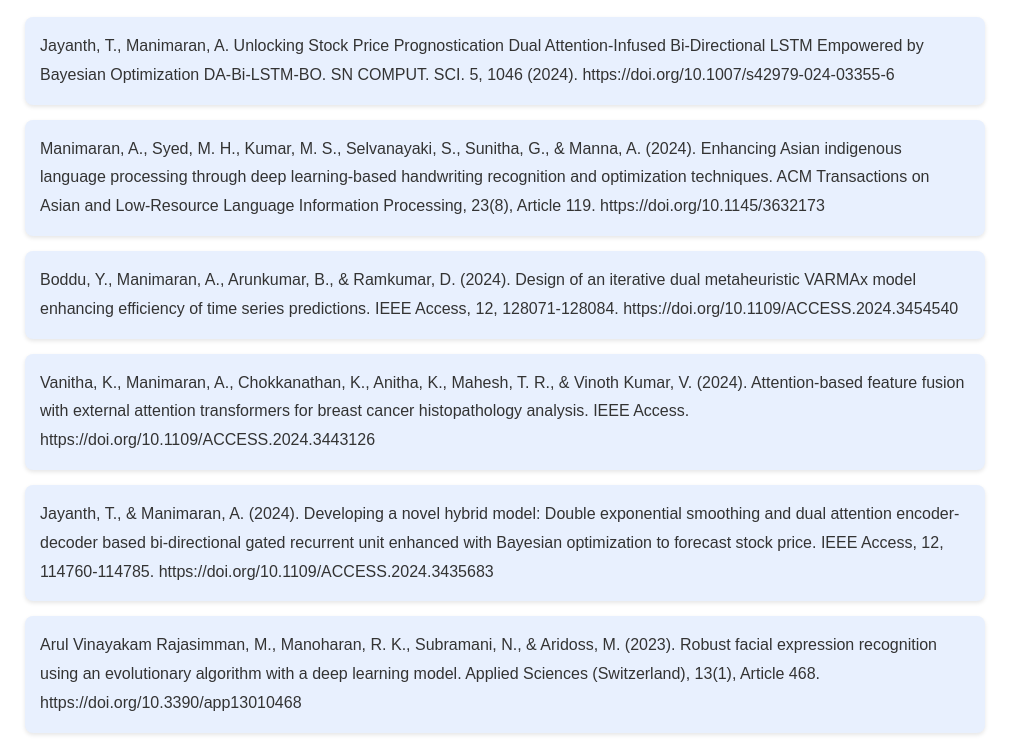
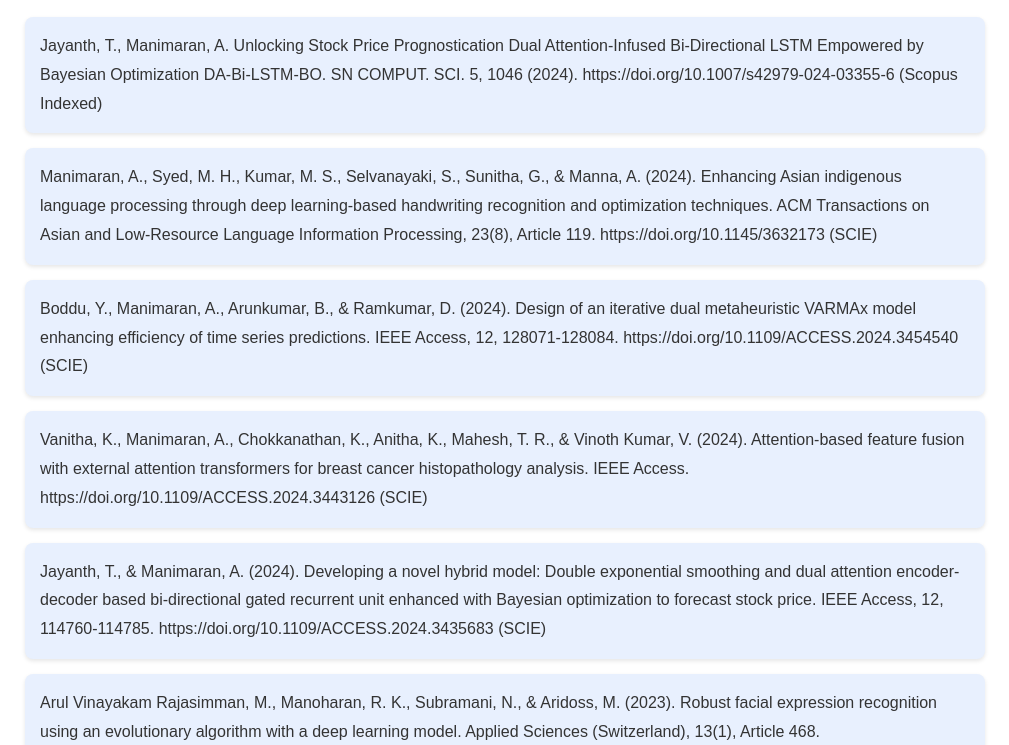
Before and after one commit to maranlive/my-website, a plain HTML site: page journal.html in a window 1280 px wide. Shown: the part 357-1102 px from the top of the page, without its empty margins (135-1144 px from the left). Drawn offline with Linux system fonts and the light colour scheme.

Commit message:
Update journal.html

```diff
--- a/journal.html
+++ b/journal.html
@@ -28,12 +28,12 @@
         <section class="card">
             <h2>Journal Publications</h2>
             <ul>
-                <li style='margin-bottom: 15px;'>Jayanth, T., Manimaran, A. Unlocking Stock Price Prognostication Dual Attention-Infused Bi-Directional LSTM Empowered by Bayesian Optimization DA-Bi-LSTM-BO. SN COMPUT. SCI. 5, 1046 (2024). https://doi.org/10.1007/s42979-024-03355-6</li>
-<li style='margin-bottom: 15px;'>Manimaran, A., Syed, M. H., Kumar, M. S., Selvanayaki, S., Sunitha, G., & Manna, A. (2024). Enhancing Asian indigenous language processing through deep learning-based handwriting recognition and optimization techniques. ACM Transactions on Asian and Low-Resource Language Information Processing, 23(8), Article 119. https://doi.org/10.1145/3632173</li>
-<li style='margin-bottom: 15px;'>Boddu, Y., Manimaran, A., Arunkumar, B., & Ramkumar, D. (2024). Design of an iterative dual metaheuristic VARMAx model enhancing efficiency of time series predictions. IEEE Access, 12, 128071-128084. https://doi.org/10.1109/ACCESS.2024.3454540</li>
-<li style='margin-bottom: 15px;'>Vanitha, K., Manimaran, A., Chokkanathan, K., Anitha, K., Mahesh, T. R., & Vinoth Kumar, V. (2024). Attention-based feature fusion with external attention transformers for breast cancer histopathology analysis. IEEE Access. https://doi.org/10.1109/ACCESS.2024.3443126</li>
-<li style='margin-bottom: 15px;'>Jayanth, T., & Manimaran, A. (2024). Developing a novel hybrid model: Double exponential smoothing and dual attention encoder-decoder based bi-directional gated recurrent unit enhanced with Bayesian optimization to forecast stock price. IEEE Access, 12, 114760-114785. https://doi.org/10.1109/ACCESS.2024.3435683</li>
-<li style='margin-bottom: 15px;'>Arul Vinayakam Rajasimman, M., Manoharan, R. K., Subramani, N., & Aridoss, M. (2023). Robust facial expression recognition using an evolutionary algorithm with a deep learning model. Applied Sciences (Switzerland), 13(1), Article 468. https://doi.org/10.3390/app13010468</li>
+                <li style='margin-bottom: 15px;'>Jayanth, T., Manimaran, A. Unlocking Stock Price Prognostication Dual Attention-Infused Bi-Directional LSTM Empowered by Bayesian Optimization DA-Bi-LSTM-BO. SN COMPUT. SCI. 5, 1046 (2024). https://doi.org/10.1007/s42979-024-03355-6 (Scopus Indexed) </li>
+<li style='margin-bottom: 15px;'>Manimaran, A., Syed, M. H., Kumar, M. S., Selvanayaki, S., Sunitha, G., & Manna, A. (2024). Enhancing Asian indigenous language processing through deep learning-based handwriting recognition and optimization techniques. ACM Transactions on Asian and Low-Resource Language Information Processing, 23(8), Article 119. https://doi.org/10.1145/3632173 (SCIE) </li>
+<li style='margin-bottom: 15px;'>Boddu, Y., Manimaran, A., Arunkumar, B., & Ramkumar, D. (2024). Design of an iterative dual metaheuristic VARMAx model enhancing efficiency of time series predictions. IEEE Access, 12, 128071-128084. https://doi.org/10.1109/ACCESS.2024.3454540 (SCIE) </li>
+<li style='margin-bottom: 15px;'>Vanitha, K., Manimaran, A., Chokkanathan, K., Anitha, K., Mahesh, T. R., & Vinoth Kumar, V. (2024). Attention-based feature fusion with external attention transformers for breast cancer histopathology analysis. IEEE Access. https://doi.org/10.1109/ACCESS.2024.3443126 (SCIE) </li>
+<li style='margin-bottom: 15px;'>Jayanth, T., & Manimaran, A. (2024). Developing a novel hybrid model: Double exponential smoothing and dual attention encoder-decoder based bi-directional gated recurrent unit enhanced with Bayesian optimization to forecast stock price. IEEE Access, 12, 114760-114785. https://doi.org/10.1109/ACCESS.2024.3435683 (SCIE) </li>
+<li style='margin-bottom: 15px;'>Arul Vinayakam Rajasimman, M., Manoharan, R. K., Subramani, N., & Aridoss, M. (2023). Robust facial expression recognition using an evolutionary algorithm with a deep learning model. Applied Sciences (Switzerland), 13(1), Article 468. https://doi.org/10.3390/app13010468 (SCIE) </li>
 <li style='margin-bottom: 15px;'>M. Kavitha, B. Sankara Babu, B. Sumathy , T. Jackulin, N. Ramkumar , A. Manimaran, et.al, “Convolutional Neural Networks Based Video Reconstruction and Computation in Digital Twins”, Intelligent Automation & Soft Computing 34 (03), 1571-1586, 2022(SCIE).</li>
 <li style='margin-bottom: 15px;'>Manimaran Aridoss, Chandramohan Dhasarathan, Dumka A, & Loganathan J,  “DUICM: Deep Underwater Image Classification Model Using Convolutional Neural Networks”, International Journal of Grid and High Performance Computing 12 (3), 2020. (Scopus Indexed)</li>
 <li style='margin-bottom: 15px;'>Manimaran A, Chandramohan D, Shrinivas S. G, Arulkumar N, “A comprehensive novel model for network speech anomaly detection system using deep learning approach”, International Journal of Speech Technology (2020): 1-9. (Scopus Indexed)</li>
```
